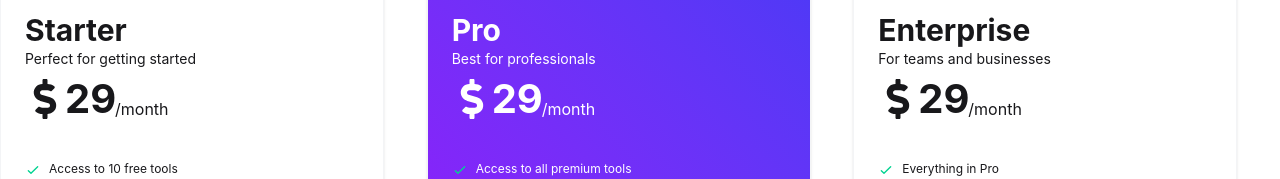
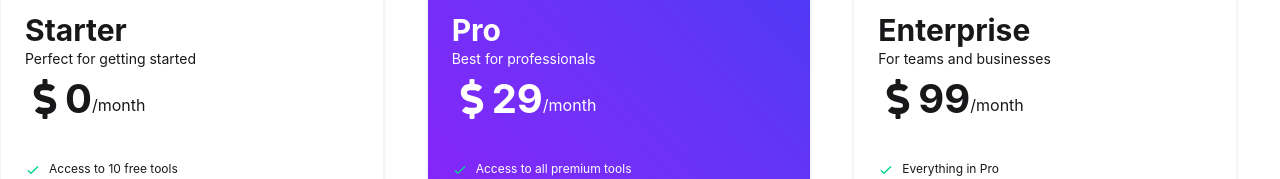
Before and after one commit to puskor/Digitools, a React (Vite) app: page / in a window 1280 px wide. Shown: the part 2382-2561 px from the top of the page. Built offline with nearby package versions, Linux system fonts and the light colour scheme.

Commit message:
now start daynamic work

```diff
--- a/src/components/banar/DownBanner.jsx
+++ b/src/components/banar/DownBanner.jsx
@@ -8,10 +8,12 @@ const DownBanner = () => {
                     <h1 className='text-[60px] font-extrabold '>50K+</h1>
                     <h2 className="text-[24px]">Active Users</h2>
                 </div>
+                <div className='w-[1px]  bg-white/50'></div>
                 <div>
                     <h1 className='text-[60px] font-extrabold '>200K+</h1>
                     <h2 className="text-[24px]">Premium Tools</h2>
                 </div>
+                <div className='w-[1px]  bg-white/50'></div>
                 <div>
                     <h1 className='text-[60px] font-extrabold '>4.9</h1>
                     <h2 className="text-[24px]">Rating</h2>
--- a/src/components/packag/CardPackage.jsx
+++ b/src/components/packag/CardPackage.jsx
@@ -11,13 +11,12 @@ const CardPackage = () => {
                     <div className="">
                         <h2 className="text-3xl font-bold">Starter</h2>
                         <p>Perfect for getting started</p>
-                        <div className=' flex items-end '>
-                            <div className='flex items-center text-[40px] font-bold relative'>
+                       <div className='flex items-end'>
+                            <div className='flex items-center text-[40px] font-bold '>
                                 <FaDollarSign className='p-0' />
-                                <h1>29</h1>
-                                <h3 className='absolute top-7 left-[90px] text-[16px] font-normal'>/month</h3>
+                                <h1>0</h1>
                             </div>
-
+                            <h3 className=' text-[16px] font-normal mb-3'>/month</h3>
                         </div>
                     </div>
                     <ul className="mt-6 flex flex-col gap-2 text-xs">
@@ -51,13 +50,12 @@ const CardPackage = () => {
                     <div className="">
                         <h2 className="text-3xl font-bold">Pro</h2>
                         <p>Best for professionals</p>
-                        <div className=' flex items-end '>
-                            <div className='flex items-center text-[40px] font-bold relative'>
+                        <div className='flex items-end'>
+                            <div className='flex items-center text-[40px] font-bold loading-none'>
                                 <FaDollarSign className='p-0' />
                                 <h1>29</h1>
-                                <h3 className='absolute top-7 left-[90px] text-[16px] font-normal'>/month</h3>
                             </div>
-
+                            <h3 className=' text-[16px] font-normal mb-3'>/month</h3>
                         </div>
                     </div>
                     <ul className="mt-6 flex flex-col gap-2 text-xs">
@@ -102,13 +100,12 @@ const CardPackage = () => {
                     <div className="">
                         <h2 className="text-3xl font-bold">Enterprise</h2>
                         <p>For teams and businesses</p>
-                        <div className=' flex items-end '>
-                            <div className='flex items-center text-[40px] font-bold relative'>
+                        <div className='flex items-end'>
+                            <div className='flex items-center text-[40px] font-bold loading-none'>
                                 <FaDollarSign className='p-0' />
-                                <h1>29</h1>
-                                <h3 className='absolute top-7 left-[90px] text-[16px] font-normal'>/month</h3>
+                                <h1>99</h1>
                             </div>
-
+                            <h3 className=' text-[16px] font-normal mb-3'>/month</h3>
                         </div>
                     </div>
                     <ul className="mt-6 flex flex-col gap-2 text-xs">
```
